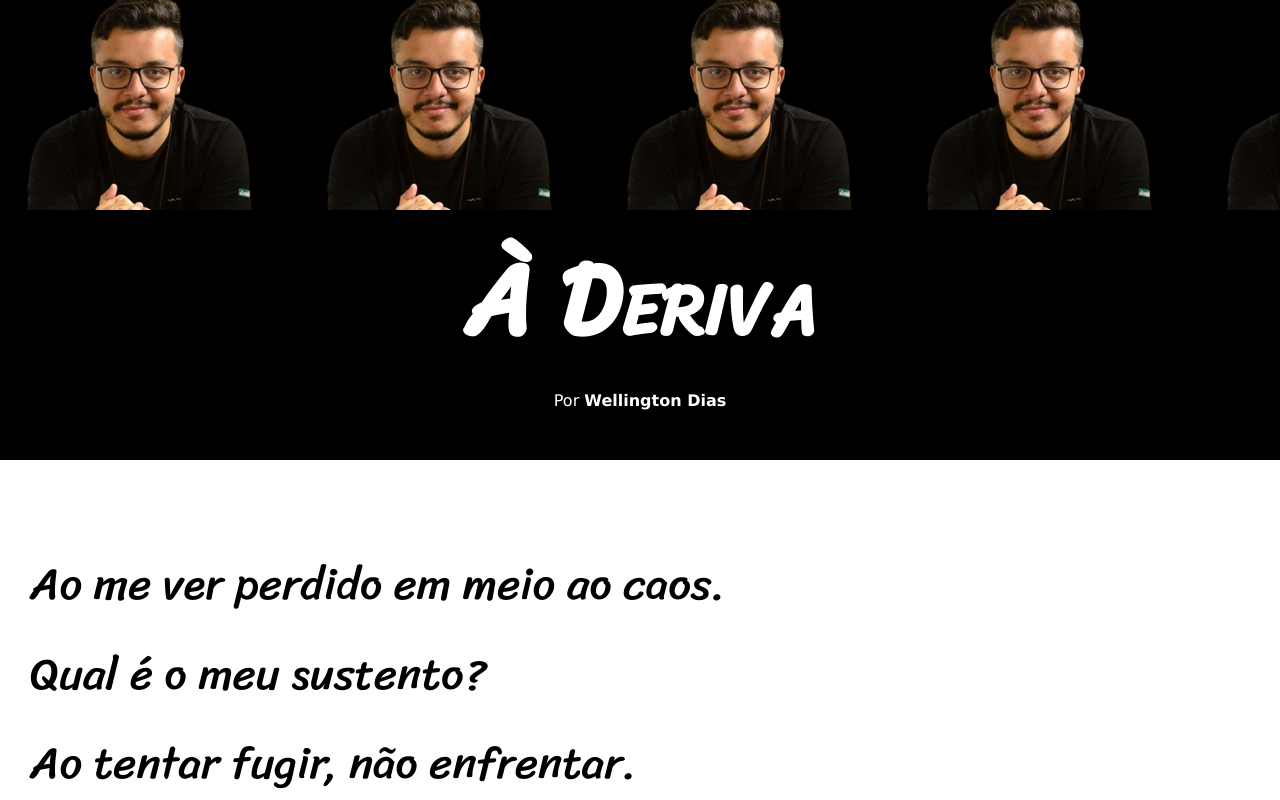
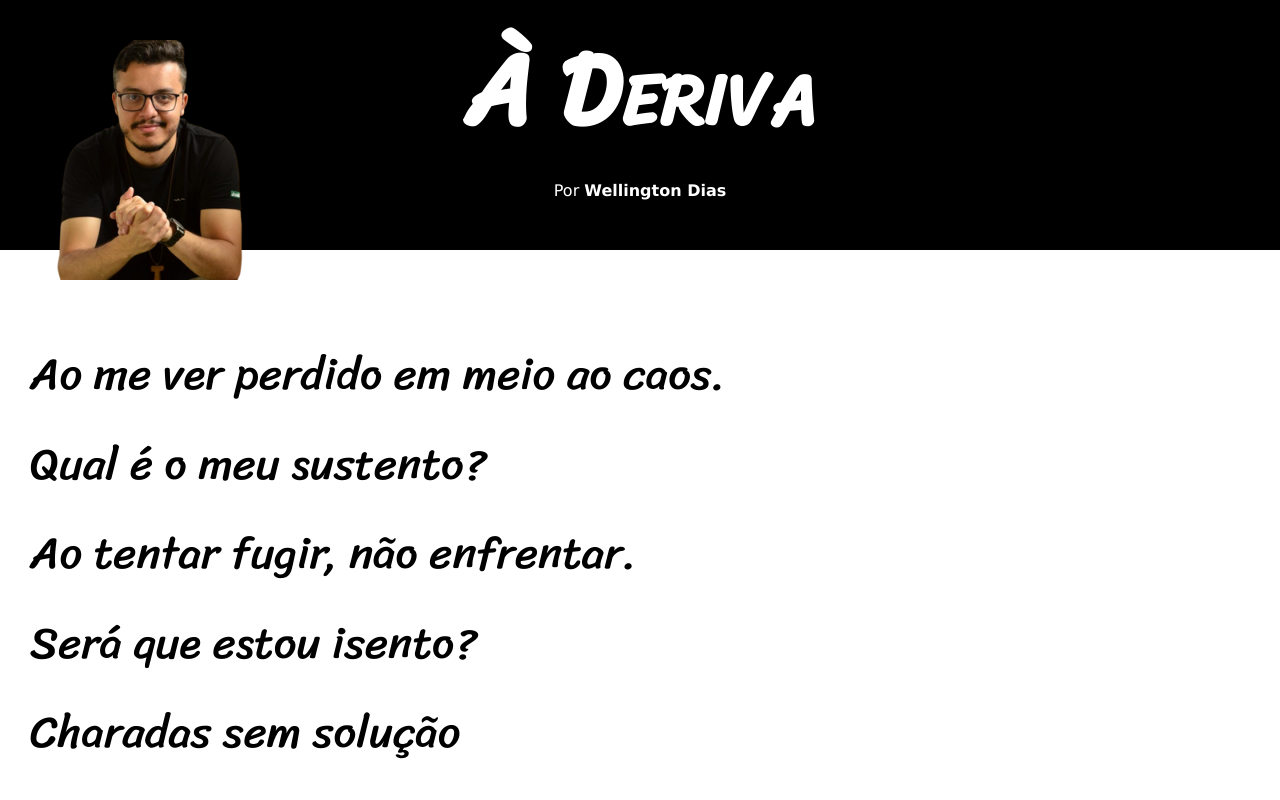
Before and after one commit to WellinsonNunes/wellingtondias-compositor., a plain HTML site: page index.html in a window 1280 px wide. Shown: the top 800 px of the page. Drawn offline with Linux system fonts and the light colour scheme.

Commit message:
Update style.css

```diff
--- a/estilo/style.css
+++ b/estilo/style.css
@@ -71,7 +71,16 @@ section > p {
 
 section.perfil {
     background-image: url(../imagens/kbssa1.png);
-    height: 50px;
+    background-repeat: no-repeat;
+    width: 40vw;
+    position: absolute;
+    height: 90px;
+    left: 40px;
+    top: 40px;
+    height: 10vh;
+    background-size: contain;
+
+
 }
 
 section.normal {
```
